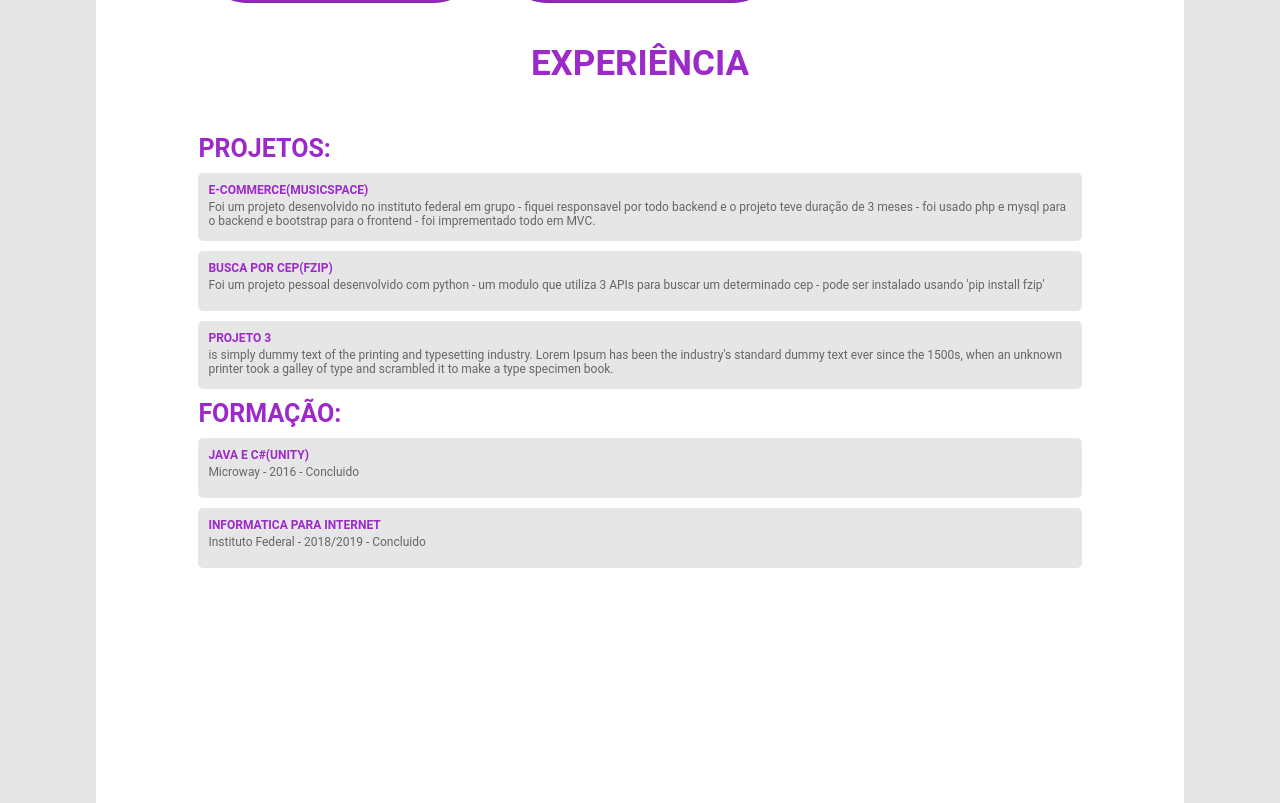
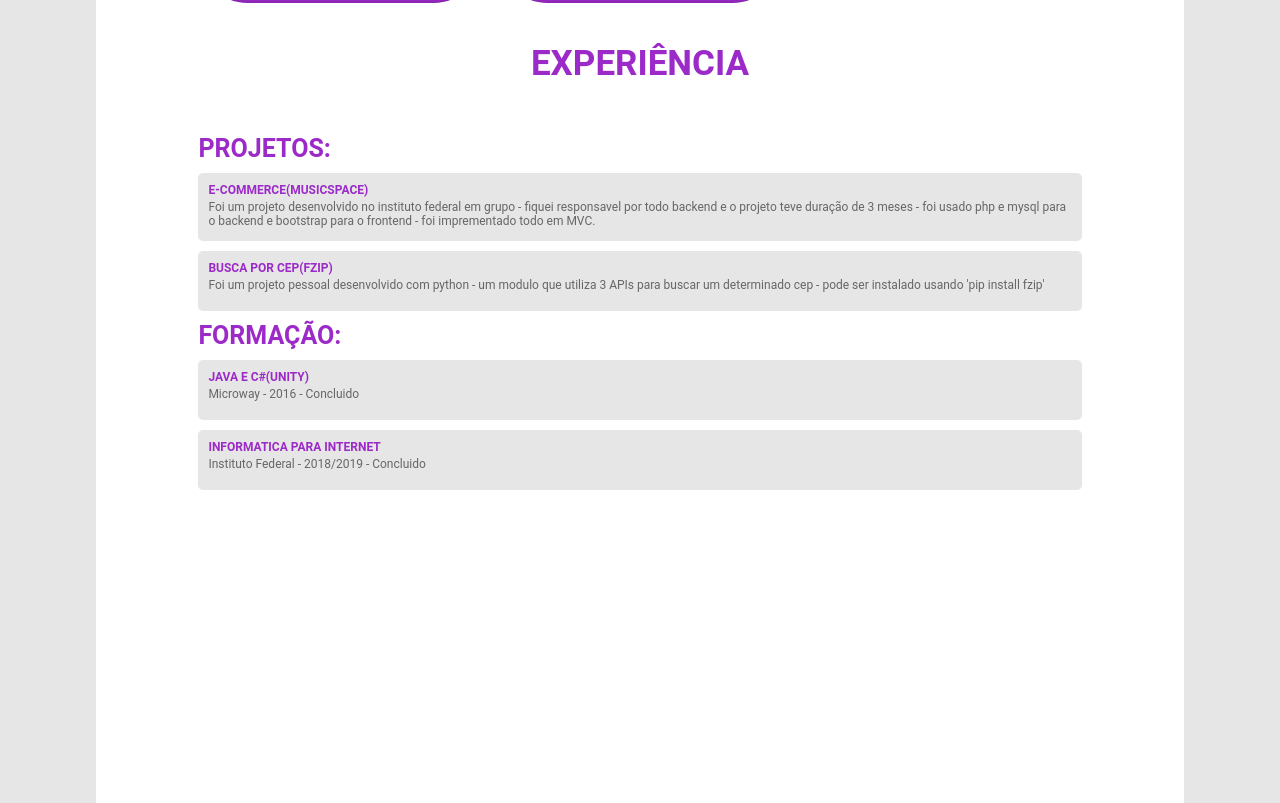
Before and after one commit to JohnnyDevRocha/personal-profile, a plain HTML site: page index.html in a window 1280 px wide. Shown: the part 1624-2427 px from the top of the page. Drawn offline with nearby package versions, Linux system fonts and the light colour scheme.

Commit message:
card exp

```diff
--- a/index.html
+++ b/index.html
@@ -92,10 +92,6 @@
                     <h3>Busca por Cep(fzip)</h3>
                     <p>Foi um projeto pessoal desenvolvido com python - um modulo que utiliza 3 APIs para buscar um determinado cep - pode ser instalado usando 'pip install fzip'</p>
                 </div>
-                <div class="card">
-                    <h3>projeto 3</h3>
-                    <p>is simply dummy text of the printing and typesetting industry. Lorem Ipsum has been the industry's standard dummy text ever since the 1500s, when an unknown printer took a galley of type and scrambled it to make a type specimen book.</p>
-                </div>
             </div>
             <div class="bloco">
                 <h3>Formação:</h3>
```
